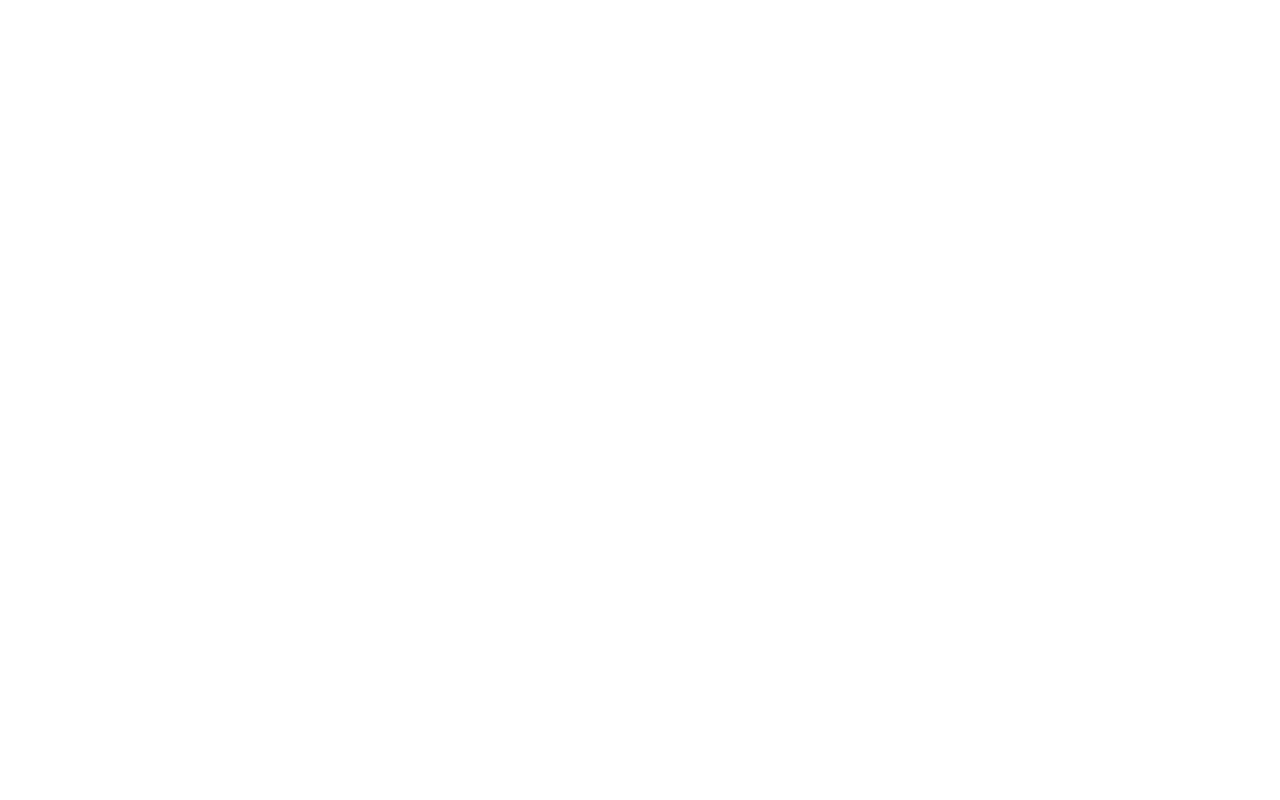
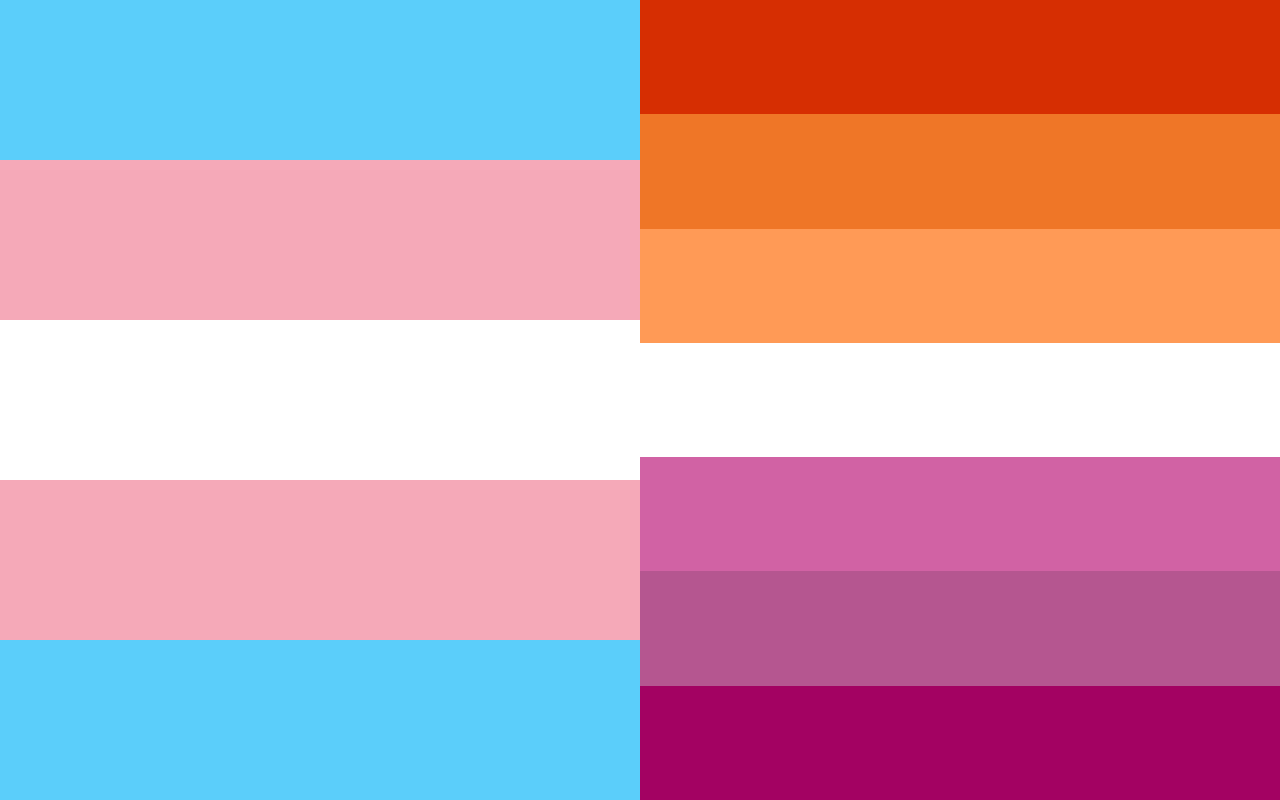
Before and after one commit to RoseWrightdev/flexbox-practice, a plain HTML site: page index.html in a window 1280 px wide. Drawn offline with Linux system fonts and the light colour scheme.

Commit message:
finished

```diff
--- a/index.html
+++ b/index.html
@@ -8,7 +8,24 @@
     <title>html template</title>
 </head>
 <body>
-
+    <div class="container">
+        <div class="flag">
+            <div class="trans-1"></div>
+            <div class="trans-2"></div>
+            <div class="trans-3"></div>
+            <div class="trans-2"></div>
+            <div class="trans-1"></div>
+        </div>
+        <div class="flag">
+            <div class="lesbian-1"></div>
+            <div class="lesbian-2"></div>
+            <div class="lesbian-3"></div>
+            <div class="lesbian-4"></div>
+            <div class="lesbian-5"></div>
+            <div class="lesbian-6"></div>
+            <div class="lesbian-7"></div>
+        </div>
+    </div>
     <script src="./script.js" type="module"></script>
 </body>
 </html>
--- a/style.css
+++ b/style.css
@@ -0,0 +1,88 @@
+:root{
+  --lesbian-1: #d62e02;
+  --lesbian-2: #EF7627;
+  --lesbian-3: #FF9A56;
+  --lesbian-4: #fff;
+  --lesbian-5: #D162A4;
+  --lesbian-6: #B55690;
+  --lesbian-7: #A30262;
+
+  --trans-1: #5BCEFA;
+  --trans-2: #F5A9B8;
+  --trans-3: #fff;
+}
+
+body{
+  margin:0;
+}
+
+.container {
+  display: flex;
+  flex-direction: row;
+  width: 100vw;
+}
+
+.flag {
+  display: flex;
+  flex-direction: column;
+}
+
+.trans-1{
+  background-color: var(--trans-1);
+  width: 50vw;
+  height: 20vh;
+}
+
+.trans-2{
+  background-color: var(--trans-2);
+  width: 50vw;
+  height: 20vh;
+}
+
+.trans-3{
+  background-color: var(--trans-3);
+  width: 50vw;
+  height: 20vh;
+}
+
+.lesbian-1{
+  background-color: var(--lesbian-1);
+  width: 50vw;
+  height: 14.28571428571429vh;
+}
+
+.lesbian-2{
+  background-color: var(--lesbian-2);
+  width: 50vw;
+  height: 14.28571428571429vh;
+}
+
+.lesbian-3{
+  background-color: var(--lesbian-3);
+  width: 50vw;
+  height: 14.28571428571429vh;
+}
+
+.lesbian-4{
+  background-color: var(--lesbian-4);
+  width: 50vw;
+  height: 14.28571428571429vh;
+}
+
+.lesbian-5{
+  background-color: var(--lesbian-5);
+  width: 50vw;
+  height: 14.28571428571429vh;
+}
+
+.lesbian-6{
+  background-color: var(--lesbian-6);
+  width: 50vw;
+  height: 14.28571428571429vh;
+}
+
+.lesbian-7{
+  background-color: var(--lesbian-7);
+  width: 50vw;
+  height: 14.28571428571429vh;
+}
```
